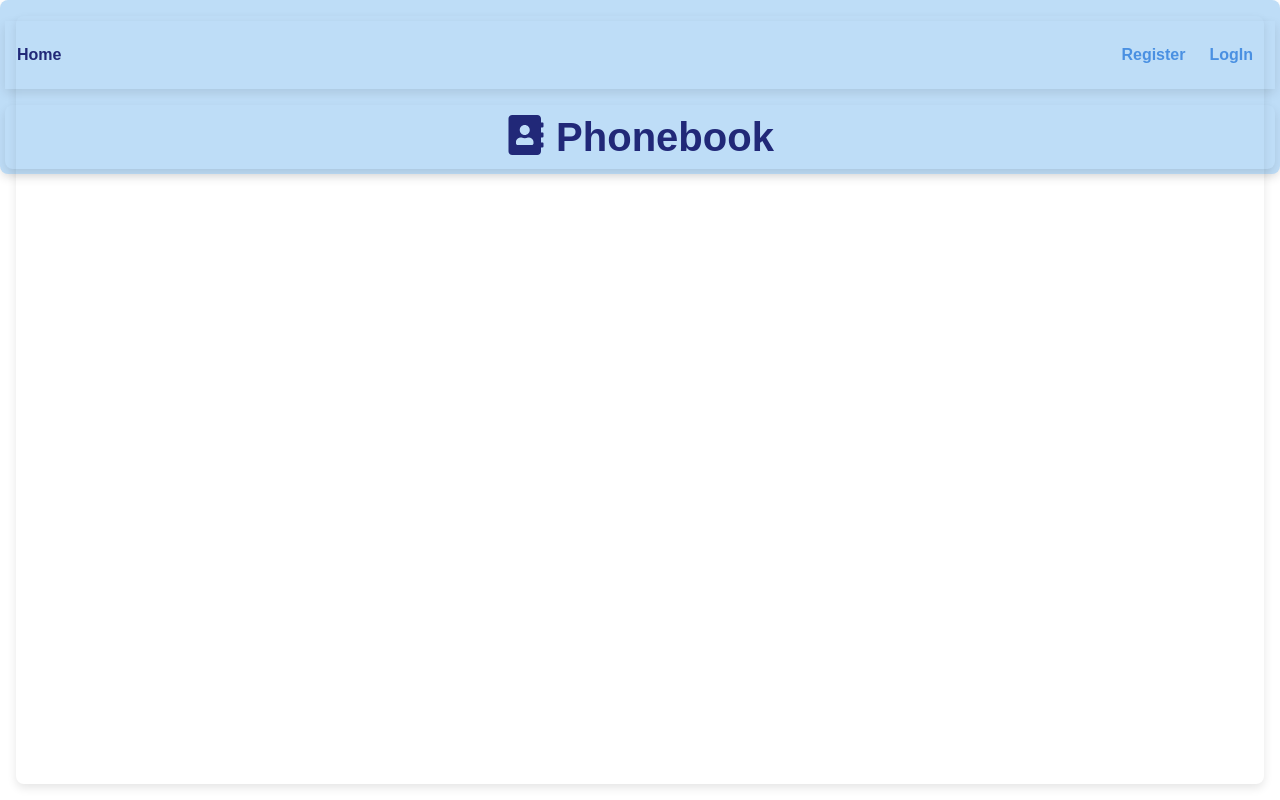
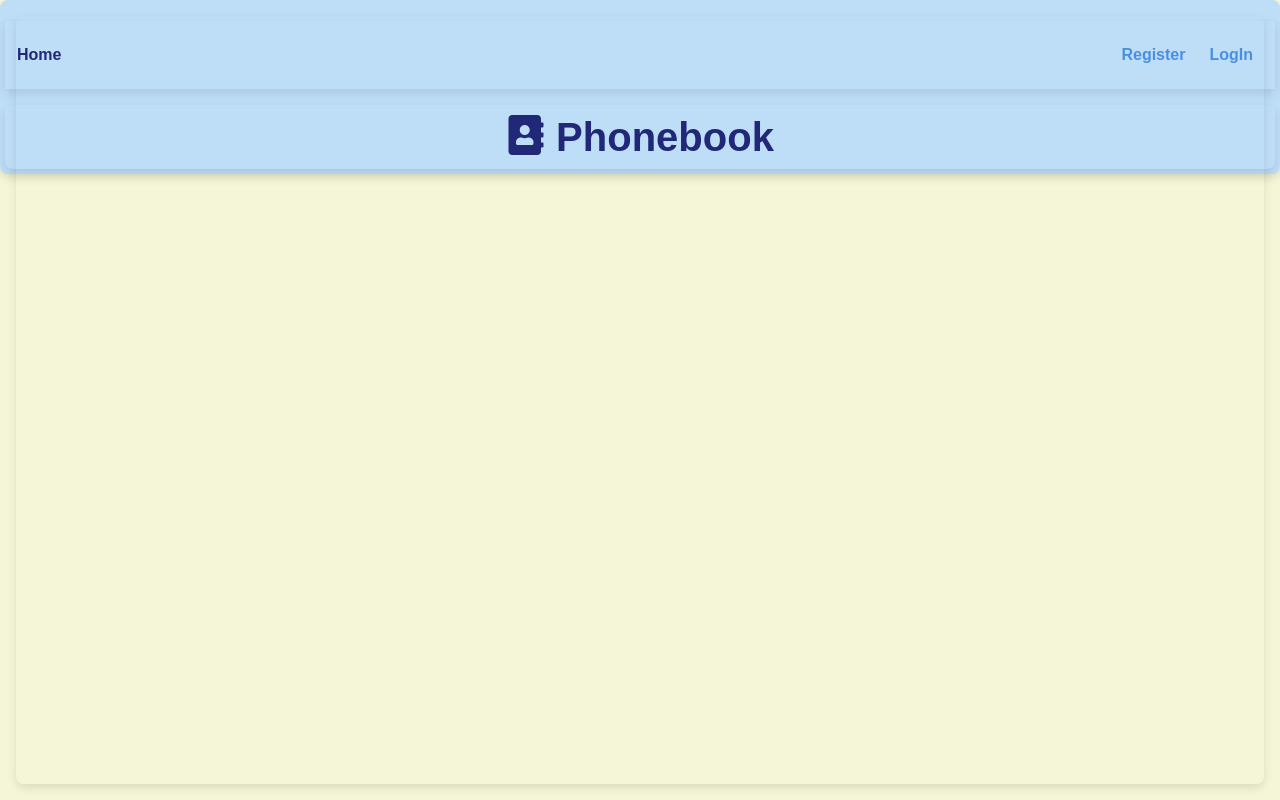
Before and after one commit to Valeriia-Martynova/goit-react-hw-08, a React (Vite) app: page / in a window 1280 px wide. Built offline with nearby package versions, Linux system fonts and the light colour scheme.

Commit message:
add background color

```diff
--- a/src/index.css
+++ b/src/index.css
@@ -1,6 +1,7 @@
 body {
   font-family: sans-serif;
   line-height: 1.5;
+  background-color: rgb(245, 245, 215);
 }
 
 h1,
```
